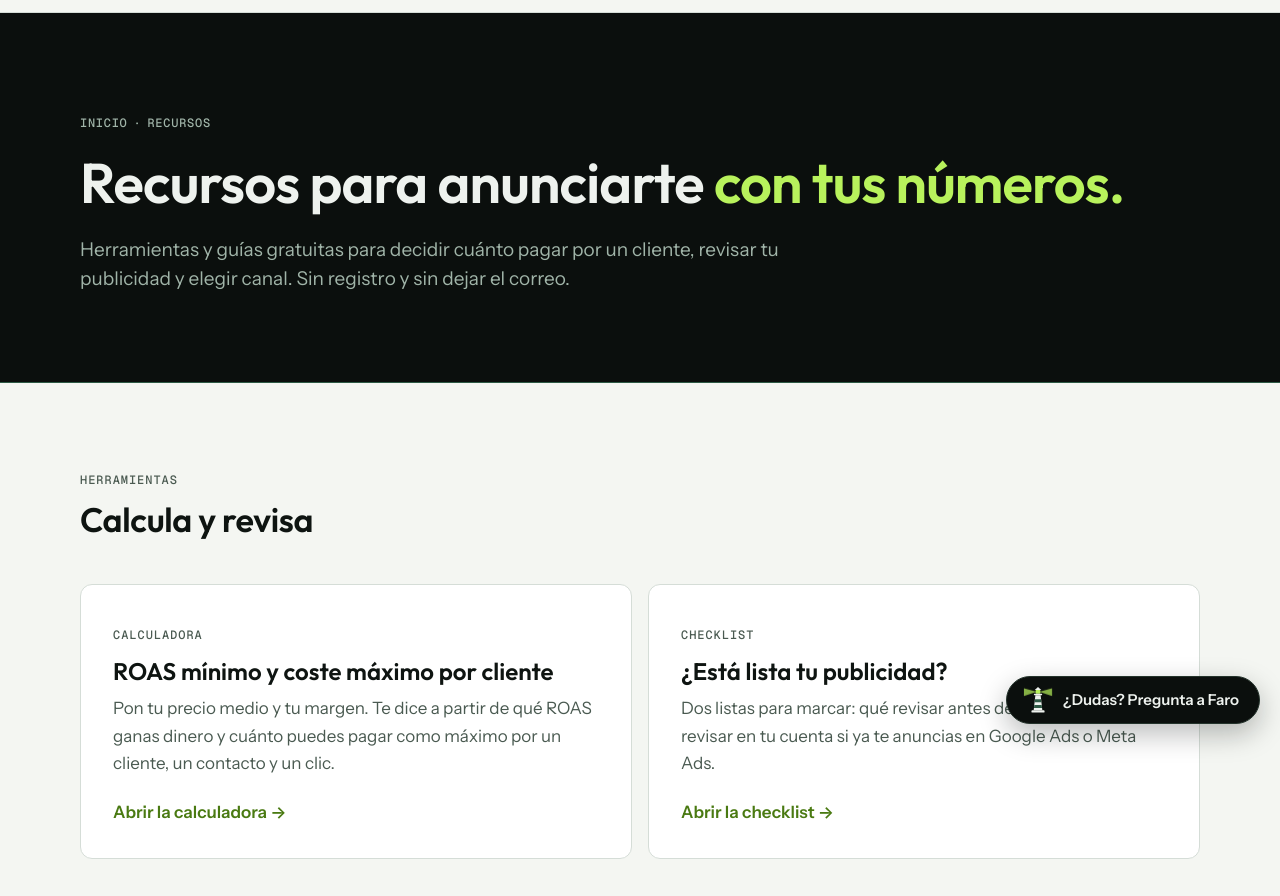
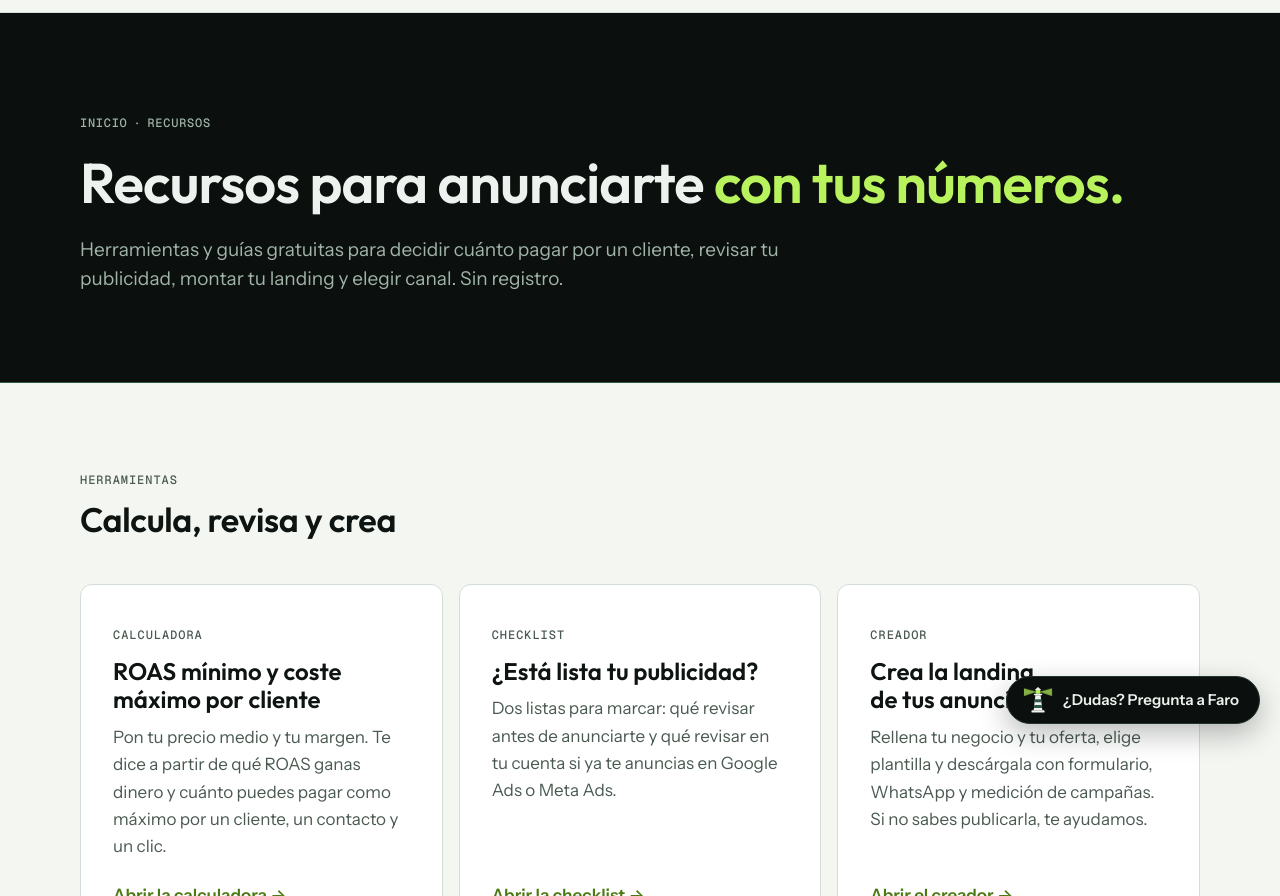
Before and after one commit to gpistoia90/urca-web, a plain HTML site: page recursos.html in a window 1280 px wide. Shown: the part 56-952 px from the top of the page. Drawn offline with nearby package versions, Linux system fonts and the light colour scheme.

Commit message:
Restaura las páginas al estado de ae4d7b0 (creador de landings y Faro); solo cambia el radar

```diff
--- a/recursos.html
+++ b/recursos.html
@@ -4,14 +4,14 @@
 <meta charset="utf-8">
 <meta name="viewport" content="width=device-width, initial-scale=1, viewport-fit=cover">
 <title>Recursos gratuitos para anunciarte en Google y Meta | URCA</title>
-<meta name="description" content="Recursos gratuitos para pymes que se anuncian en Google y Meta: calculadora de ROAS mínimo, checklist, glosario y guías. Sin registro.">
+<meta name="description" content="Recursos gratuitos para pymes que se anuncian en Google y Meta: calculadora de ROAS mínimo, checklist, creador de landings, glosario y guías. Sin registro.">
 <meta name="robots" content="noindex, nofollow">
 <link rel="canonical" href="https://www.urca.agency/recursos">
 <meta property="og:type" content="website">
 <meta property="og:locale" content="es_ES">
 <meta property="og:site_name" content="URCA">
 <meta property="og:title" content="Recursos gratuitos para anunciarte en Google y Meta | URCA">
-<meta property="og:description" content="Recursos gratuitos para pymes que se anuncian en Google y Meta: calculadora de ROAS mínimo, checklist, glosario y guías. Sin registro.">
+<meta property="og:description" content="Recursos gratuitos para pymes que se anuncian en Google y Meta: calculadora de ROAS mínimo, checklist, creador de landings, glosario y guías. Sin registro.">
 <meta property="og:url" content="https://www.urca.agency/recursos">
 <meta property="og:image" content="https://www.urca.agency/img/og.jpg">
 <meta property="og:image:width" content="1200">
@@ -23,7 +23,7 @@
 <link rel="preconnect" href="https://fonts.gstatic.com" crossorigin>
 <link rel="stylesheet" href="https://fonts.googleapis.com/css2?family=Outfit:wght@600&family=Instrument+Sans:wght@400;500;600&family=Geist+Mono:wght@500&display=swap">
 <link rel="stylesheet" href="/estilos.css?v=2026-11-22">
-<script type="application/ld+json">{"@context":"https://schema.org","@graph":[{"@type":"BreadcrumbList","itemListElement":[{"@type":"ListItem","position":1,"name":"Inicio","item":"https://www.urca.agency"},{"@type":"ListItem","position":2,"name":"Recursos","item":"https://www.urca.agency/recursos"}]},{"@type":"CollectionPage","name":"Recursos de URCA","url":"https://www.urca.agency/recursos","description":"Recursos gratuitos para pymes que se anuncian en Google y Meta: calculadora de ROAS mínimo, checklist, glosario y guías. Sin registro.","publisher":{"@id":"https://www.urca.agency#urca"}}]}</script>
+<script type="application/ld+json">{"@context":"https://schema.org","@graph":[{"@type":"BreadcrumbList","itemListElement":[{"@type":"ListItem","position":1,"name":"Inicio","item":"https://www.urca.agency"},{"@type":"ListItem","position":2,"name":"Recursos","item":"https://www.urca.agency/recursos"}]},{"@type":"CollectionPage","name":"Recursos de URCA","url":"https://www.urca.agency/recursos","description":"Recursos gratuitos para pymes que se anuncian en Google y Meta: calculadora de ROAS mínimo, checklist, creador de landings, glosario y guías. Sin registro.","publisher":{"@id":"https://www.urca.agency#urca"}}]}</script>
 </head>
 <body>
 <a class="salto" href="#contenido">Saltar al contenido</a>
@@ -39,10 +39,10 @@
   <div class="wrap">
     <nav class="migas" aria-label="Estás en"><ol><li><a href="/">Inicio</a></li><li aria-current="page">Recursos</li></ol></nav>
     <h1>Recursos para anunciarte <span class="acc">con tus números.</span></h1>
-    <p class="entradilla">Herramientas y guías gratuitas para decidir cuánto pagar por un cliente, revisar tu publicidad y elegir canal. Sin registro y sin dejar el correo.</p>
+    <p class="entradilla">Herramientas y guías gratuitas para decidir cuánto pagar por un cliente, revisar tu publicidad, montar tu landing y elegir canal. Sin registro.</p>
 
   </div>
-</section><section class="seccion "><div class="wrap"><div class="cab-seccion"><p class="etiqueta">Herramientas</p><h2>Calcula y revisa</h2></div><div class="rejilla-2">
+</section><section class="seccion "><div class="wrap"><div class="cab-seccion"><p class="etiqueta">Herramientas</p><h2>Calcula, revisa y crea</h2></div><div class="rejilla-3">
   <article class="tarjeta">
     <p class="etiqueta">Calculadora</p>
     <h3>ROAS mínimo y coste máximo por cliente</h3>
@@ -54,6 +54,12 @@
     <h3>¿Está lista tu publicidad?</h3>
     <p>Dos listas para marcar: qué revisar antes de anunciarte y qué revisar en tu cuenta si ya te anuncias en Google Ads o Meta Ads.</p>
     <p class="mas"><a href="/recursos/checklist-google-ads-meta-ads">Abrir la checklist →</a></p>
+  </article>
+  <article class="tarjeta">
+    <p class="etiqueta">Creador</p>
+    <h3>Crea la landing de tus anuncios</h3>
+    <p>Rellena tu negocio y tu oferta, elige plantilla y descárgala con formulario, WhatsApp y medición de campañas. Si no sabes publicarla, te ayudamos.</p>
+    <p class="mas"><a href="/recursos/creador-de-landings">Abrir el creador →</a></p>
   </article>
 </div></div></section><section class="seccion blanca"><div class="wrap"><div class="cab-seccion"><p class="etiqueta">Guías</p><h2>Para entender antes de invertir</h2></div><div class="rejilla-3">
   <article class="tarjeta">
@@ -100,7 +106,7 @@
     </div>
     <div>
       <h2>Recursos</h2>
-      <ul><li><a href="/recursos/calculadora-roas">Calculadora de ROAS</a></li><li><a href="/recursos/checklist-google-ads-meta-ads">Checklist de Google Ads y Meta Ads</a></li><li><a href="/recursos/glosario-google-ads-meta-ads">Glosario</a></li><li><a href="/cuanto-cuesta-google-ads">Cuánto cuesta Google Ads</a></li><li><a href="/google-ads-o-meta-ads">Google Ads o Meta Ads</a></li></ul>
+      <ul><li><a href="/recursos/calculadora-roas">Calculadora de ROAS</a></li><li><a href="/recursos/checklist-google-ads-meta-ads">Checklist de Google Ads y Meta Ads</a></li><li><a href="/recursos/glosario-google-ads-meta-ads">Glosario</a></li><li><a href="/recursos/creador-de-landings">Creador de landings</a></li><li><a href="/cuanto-cuesta-google-ads">Cuánto cuesta Google Ads</a></li><li><a href="/google-ads-o-meta-ads">Google Ads o Meta Ads</a></li></ul>
     </div>
     <div>
       <h2>URCA</h2>
--- a/sitemap.xml
+++ b/sitemap.xml
@@ -13,4 +13,5 @@
   <url><loc>https://www.urca.agency/recursos/calculadora-roas</loc><lastmod>2026-11-22</lastmod></url>
   <url><loc>https://www.urca.agency/recursos/glosario-google-ads-meta-ads</loc><lastmod>2026-11-22</lastmod></url>
   <url><loc>https://www.urca.agency/recursos/checklist-google-ads-meta-ads</loc><lastmod>2026-11-22</lastmod></url>
+  <url><loc>https://www.urca.agency/recursos/creador-de-landings</loc><lastmod>2026-11-22</lastmod></url>
 </urlset>
```
Also changed, not shown: 404.html (+1 -1 lines), agencia-google-ads-barcelona.html (+1 -1 lines), aviso-legal.html (+1 -1 lines), contacto.html (+1 -1 lines), cuanto-cuesta-google-ads.html (+1 -1 lines), google-ads-o-meta-ads.html (+1 -1 lines), google-ads.html (+1 -1 lines), gracias.html (+1 -1 lines), index.html (+1 -1 lines), meta-ads.html (+1 -1 lines), privacidad.html (+2 -2 lines), recursos/calculadora-roas.html (+1 -1 lines), recursos/checklist-google-ads-meta-ads.html (+1 -1 lines), recursos/creador-de-landings.html (+1 -1 lines), 3 more files.
